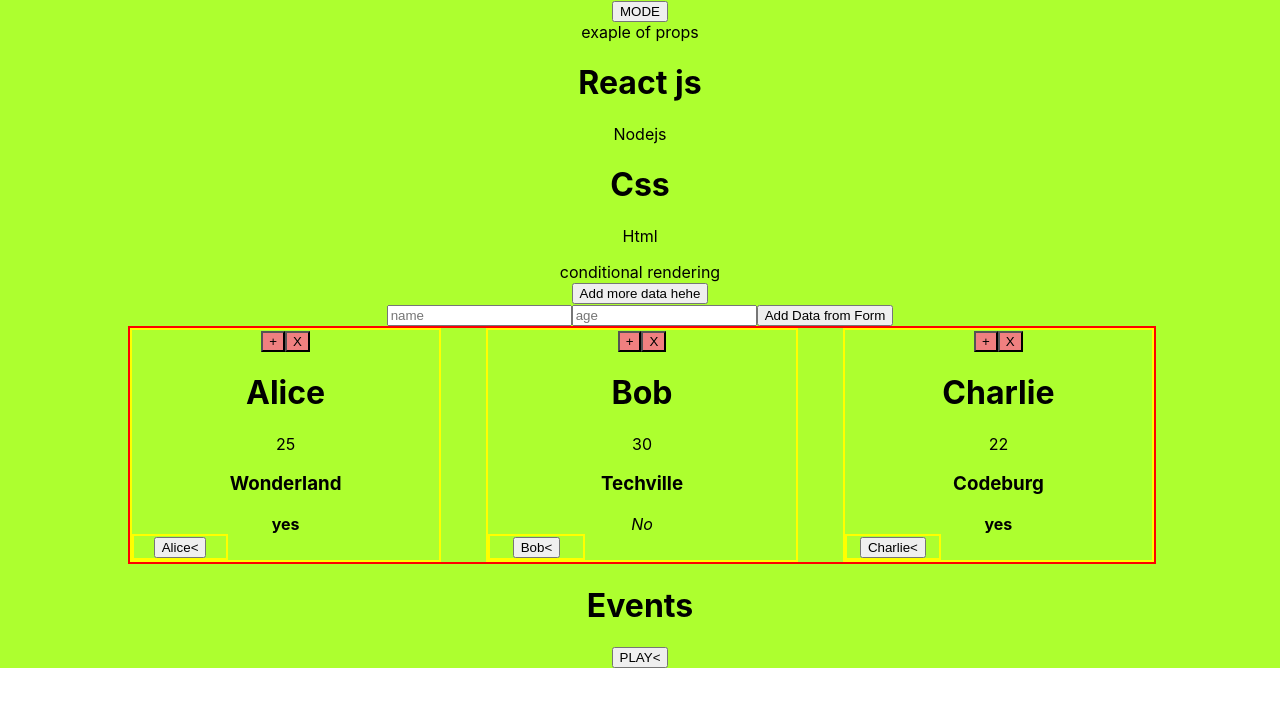
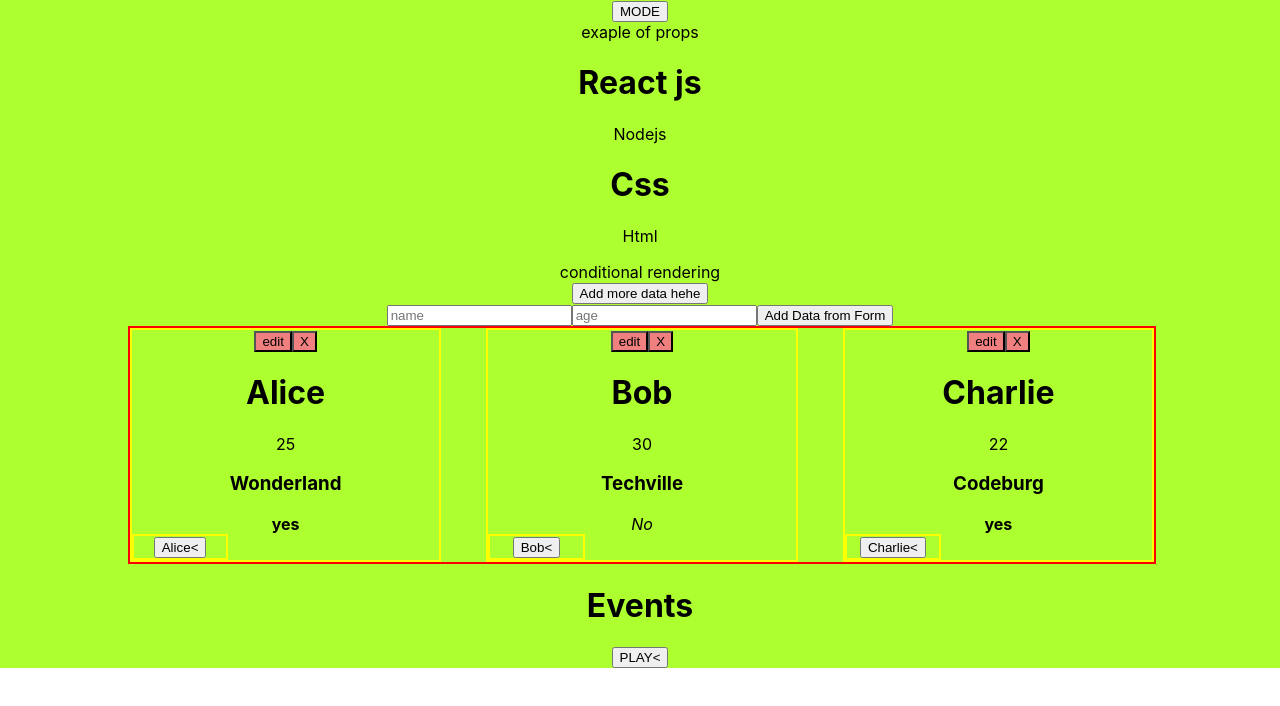
Before and after one commit to TanyaIndian/react-notes, a React (Create React App) app in the folder my-app/: page / in a window 1280 px wide. Shown: the top 706 px of the page. Built offline with nearby package versions, Linux system fonts and the light colour scheme.

Commit message:
added till custom hooks

```diff
--- a/my-app/src/App.js
+++ b/my-app/src/App.js
@@ -7,12 +7,14 @@ import { useContext, useReducer, useState } from 'react';
 import Form from './Components/Form';
 import PersonList from './Components/PersonList';
 import ThemeContext from './context/ThemeContext';
+import VideoDBContext from './context/VideDBContext';
+import VideoContextDispatch from './context/VideoDispatchContext';
 
 
 function App() {
   // const [Videodata,setVideodata] = useState(data)
 
-const [mode,setMode] = useState('light')
+  const [mode, setMode] = useState('light')
 
   const [editablePerson, setEditablePerson] = useState(null)
 
@@ -86,9 +88,11 @@ const [mode,setMode] = useState('light')
   //   //  setVideodata([...Videodata,{...Formdata,id:Videodata.length+1}])
   //  }
   return (
-    <ThemeContext.Provider value= {mode}>
-    <div className = {`App  ${mode}`} >
-      <button onClick={()=>setMode(mode == 'light' ? 'dark' :'light')}>MODE</button>
+    <ThemeContext.Provider value={mode}>
+      <VideoDBContext.Provider value={Videodata}>
+        <VideoContextDispatch.Provider value={dispatch}>
+        <div className={`App  ${mode}`} >
+          <button onClick={() => setMode(mode == 'light' ? 'dark' : 'light')}>MODE</button>
 
           <div>exaple of props</div>
 
@@ -110,10 +114,10 @@ const [mode,setMode] = useState('light')
 
           >Add more data hehe </button>  </div>
 
-      <div> <Form editablePerson={editablePerson} dispatch={dispatch} ></Form> </div>
+          <div> <Form editablePerson={editablePerson} ></Form> </div>
           <div className='container'>
 
-        <PersonList Videodata={Videodata} editPerson={editPerson} dispatch={dispatch}></PersonList>
+            <PersonList  editPerson={editPerson} ></PersonList>
             {/* example of sibling we transfer videodata to personlist which is updated with the help of Form and render here */}
           </div>
 
@@ -128,6 +132,8 @@ const [mode,setMode] = useState('light')
 
 
         </div>
+        </VideoContextDispatch.Provider>
+      </VideoDBContext.Provider>
     </ThemeContext.Provider>
   );
 }
--- a/my-app/src/Components/Form.js
+++ b/my-app/src/Components/Form.js
@@ -1,7 +1,11 @@
-import { useEffect, useState } from "react"
+import { useContext, useEffect, useState } from "react"
+import VideoContextDispatch from "../context/VideoDispatchContext"
+import useVideoDispatch from "../hook/VideoDispatch"
 
-function Form({editablePerson,dispatch})
+function Form({editablePerson})
 {
+  // const dispatch = useContext(VideoContextDispatch)
+const dispatch = useVideoDispatch()
 
   let initailState = {
 
--- a/my-app/src/Components/Person.js
+++ b/my-app/src/Components/Person.js
@@ -1,9 +1,15 @@
 import { useContext } from 'react'
 import './Person.css'
 import ThemeContext from '../context/ThemeContext'
+import VideoContextDispatch from '../context/VideoDispatchContext'
+import useVideoDispatch from '../hook/VideoDispatch'
 
-function Person({name,age,city,isStudent,children,id,editPerson,dispatch})
+function Person({name,age,city,isStudent,children,id,editPerson})
 {
+
+    // const dispatch = useContext(VideoContextDispatch)
+    //useVideDispatch is a customm hook return the same
+    const dispatch = useVideoDispatch()
 
     const theme = useContext(ThemeContext)
 
@@ -13,7 +19,7 @@ function Person({name,age,city,isStudent,children,id,editPerson,dispatch})
         <>
 
             <div>
-                <button className={theme} onClick={()=>editPerson(id)}>+</button>
+                <button className={theme} onClick={()=>editPerson(id)}>edit</button>
                 <button className= {theme} onClick={()=>dispatch({type:'DELETE',payload:id})}>X</button>
                 <h1>{name}</h1>
                 <p> {age} </p>
--- a/my-app/src/Components/PersonList.js
+++ b/my-app/src/Components/PersonList.js
@@ -1,13 +1,19 @@
 import Person from "./Person"
 import Button from "./Button"
+import { useContext } from "react"
+import VideoDBContext from "../context/VideDBContext"
+import useVideoDB from "../hook/VideoDB"
 
-function PersonList({Videodata,deletePerson,editPerson,dispatch})
+function PersonList({deletePerson,editPerson,})
 {
 
+    // const Videodata = useContext(VideoDBContext)
+    // useVideoDB is a customhook used to return the same above line
+    const Videodata = useVideoDB()
 
     return(
         <>
-        {Videodata.map(person=><Person dispatch={dispatch} editPerson = {editPerson}  id = {person.id} age = {person.age} name = {person.name} city = {person.city } isStudent = {person.isStudent} key={person.id}>
+        {Videodata.map(person=><Person  editPerson = {editPerson}  id = {person.id} age = {person.age} name = {person.name} city = {person.city } isStudent = {person.isStudent} key={person.id}>
   <Button onPlay = {()=>console.log("Played",person.name)} onPaused = {()=>console.log('paused',person.name)}>{person.name}</Button>
   {/* button is children of person */}
 
--- /dev/null
+++ b/my-app/src/context/VideDBContext.js
@@ -0,0 +1,5 @@
+import { createContext } from "react";
+
+const VideoDBContext = createContext(null)
+
+export default VideoDBContext
--- /dev/null
+++ b/my-app/src/context/VideoDispatchContext.js
@@ -0,0 +1,4 @@
+import { createContext } from "react";
+
+const VideoContextDispatch = createContext(null)
+export default VideoContextDispatch
--- /dev/null
+++ b/my-app/src/hook/VideoDB.js
@@ -0,0 +1,12 @@
+import { useContext } from "react";
+import VideoDBContext from "../context/VideDBContext";
+
+
+function useVideoDB()
+{
+    const VideoDB = useContext(VideoDBContext)
+    return VideoDB
+}
+
+
+export default useVideoDB
--- /dev/null
+++ b/my-app/src/hook/VideoDispatch.js
@@ -0,0 +1,11 @@
+import { useContext } from "react";
+import VideoContextDispatch from "../context/VideoDispatchContext";
+
+
+function useVideoDispatch()
+{
+    const VideoDispatch = useContext(VideoContextDispatch)
+    return VideoDispatch
+}
+
+export default useVideoDispatch
```
Lines whose indentation alone changed are shown as unchanged.
